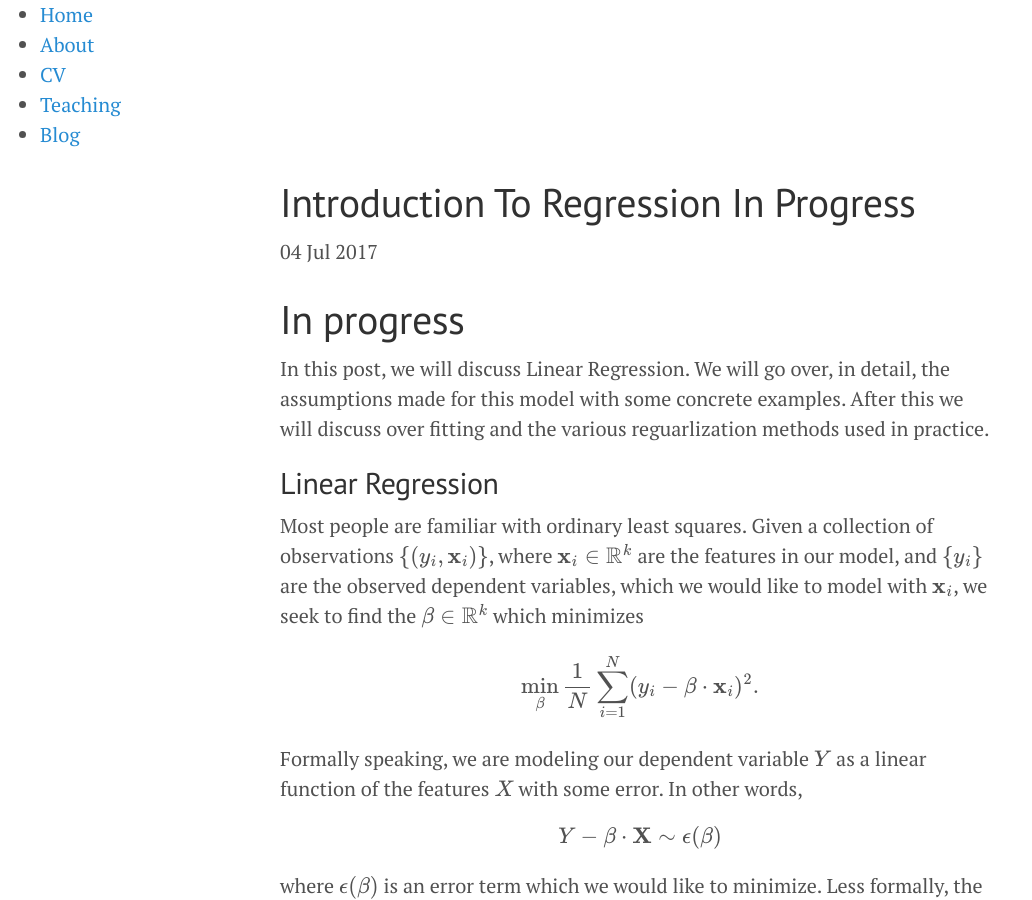
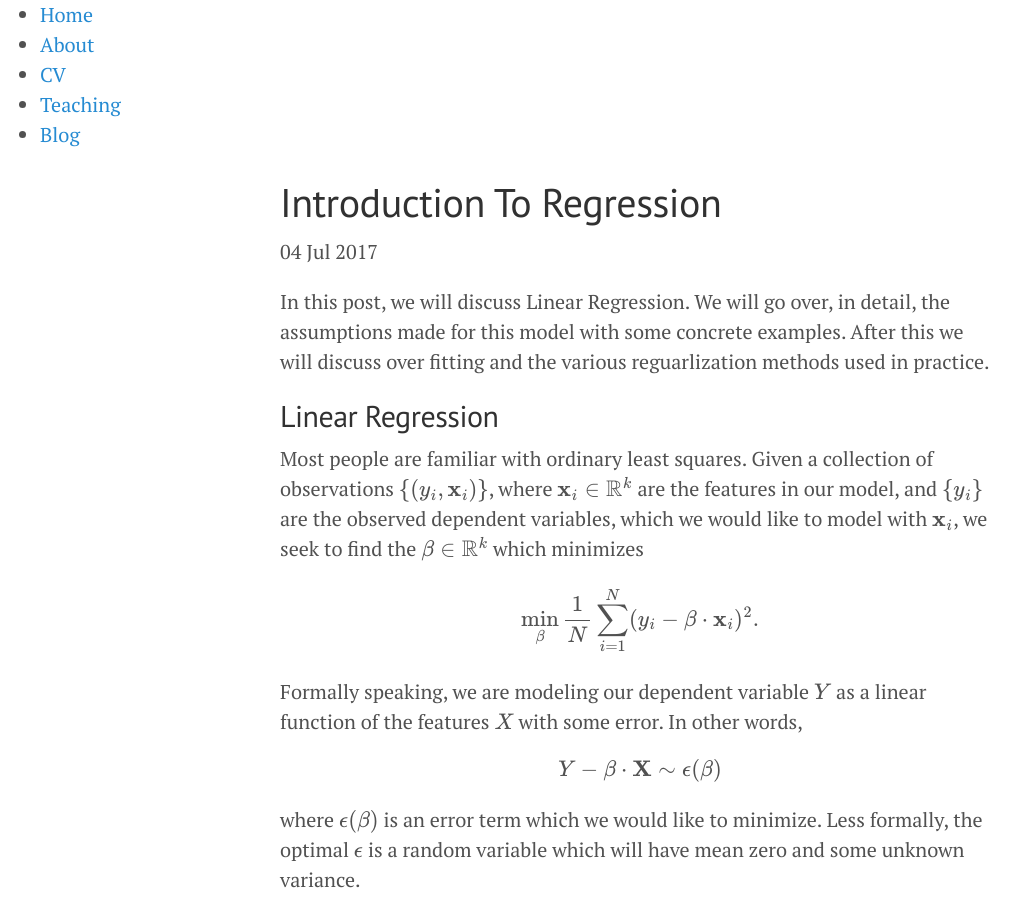
Before and after one commit to doriang102/doriang102.github.io, a Jekyll site: the page built from _posts/2017-07-04-Introduction-To-Regression.md, in a window 1280 px wide and 900 px high. Shown: the whole window, without its empty margins (0-1032 px from the left). Built offline with Jekyll 4.4.1, drawn with Linux system fonts in a browser that asks for light colours; our own code applies the rules of GitHub Pages for plain Markdown files; formulas are drawn with MathJax 3.

Commit message:
Update and rename 2017-07-04-Introduction-To-Regression-In-Progress.md to 2017-07-04-Introduction-To-Regression.md

```diff
--- a/_posts/2017-07-04-Introduction-To-Regression-In-Progress.md
+++ b/_posts/2017-07-04-Introduction-To-Regression.md
@@ -1,5 +1,3 @@
-
-# In progress
 
 
 In this post, we will discuss Linear Regression. We will go over, in detail, the assumptions made for this model with some concrete examples. After this we will discuss over fitting and the various reguarlization methods used in practice.
```
